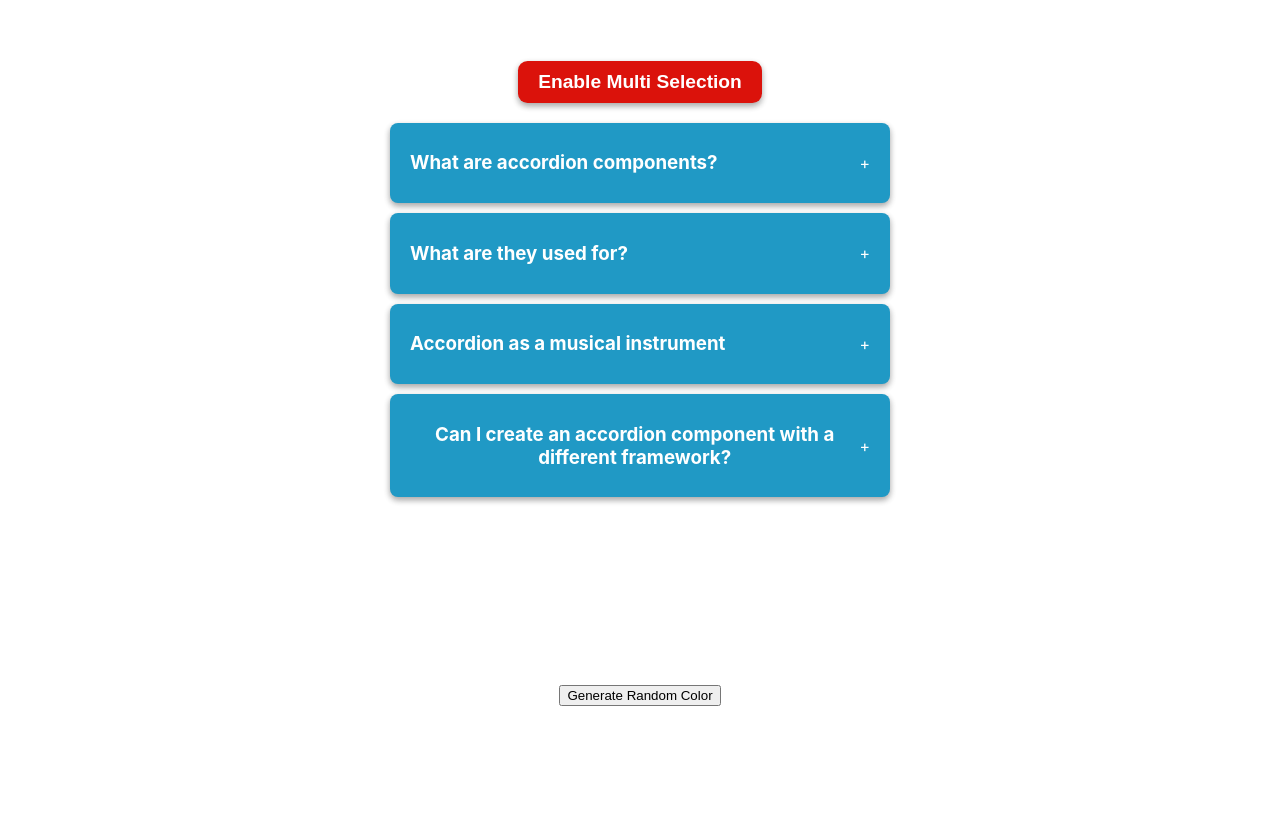
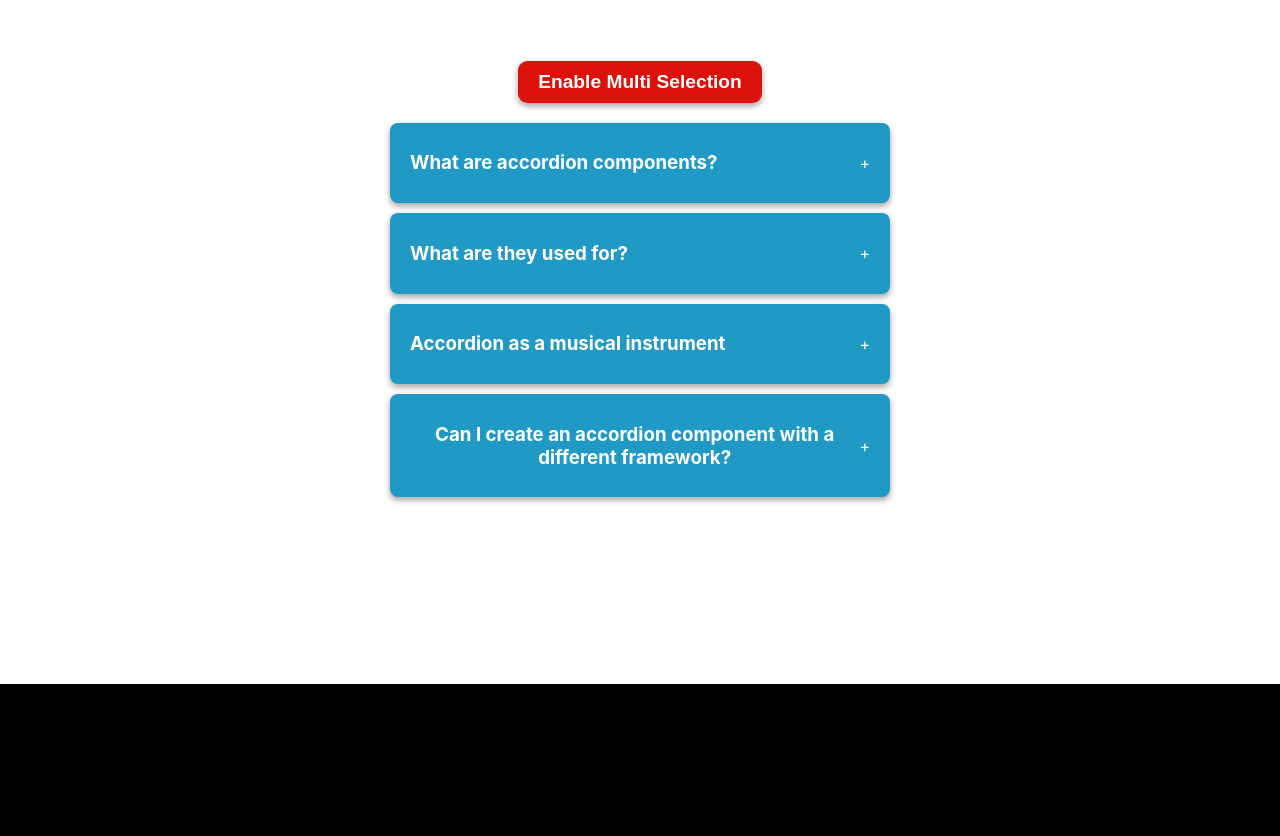
Before and after one commit to Art-abg/react-training-projects, a React (Create React App) app in the folder react-small-projects/: page / in a window 1280 px wide. Shown: the part 116-952 px from the top of the page. Before the commit the page ends 822 px from the top, so only its background shows below. Built offline with nearby package versions, Linux system fonts and the light colour scheme.

Commit message:
updated readme

```diff
--- a/react-small-projects/src/components/random-color/RandomColor.css
+++ b/react-small-projects/src/components/random-color/RandomColor.css
@@ -0,0 +1,8 @@
+.container {
+  height: 100vh;
+  width: 100vw;
+  display: flex;
+  justify-content: center;
+  align-items: center;
+  background-color: #000;
+}
```
Also changed, not shown: 1 other file (tests, documents, lock files or other folders).
